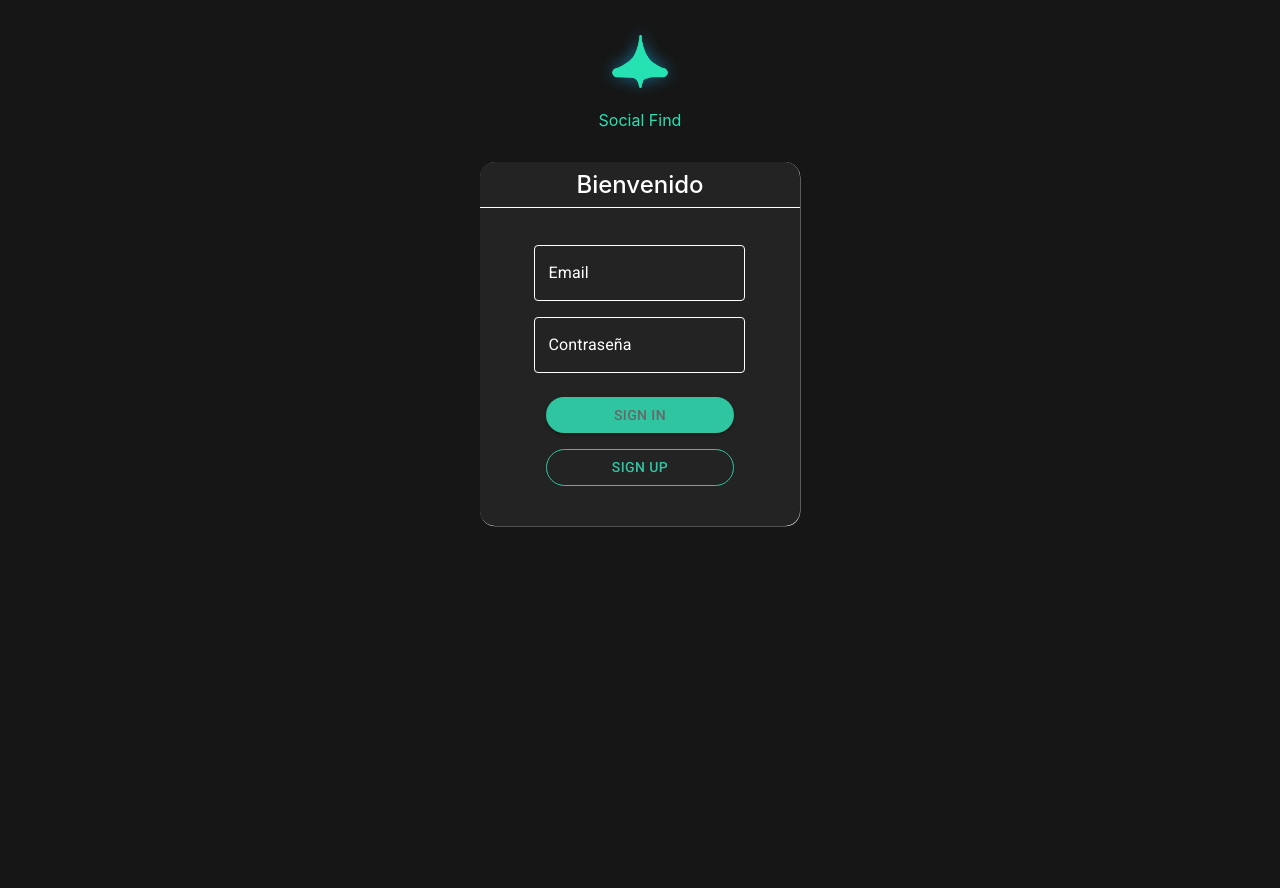
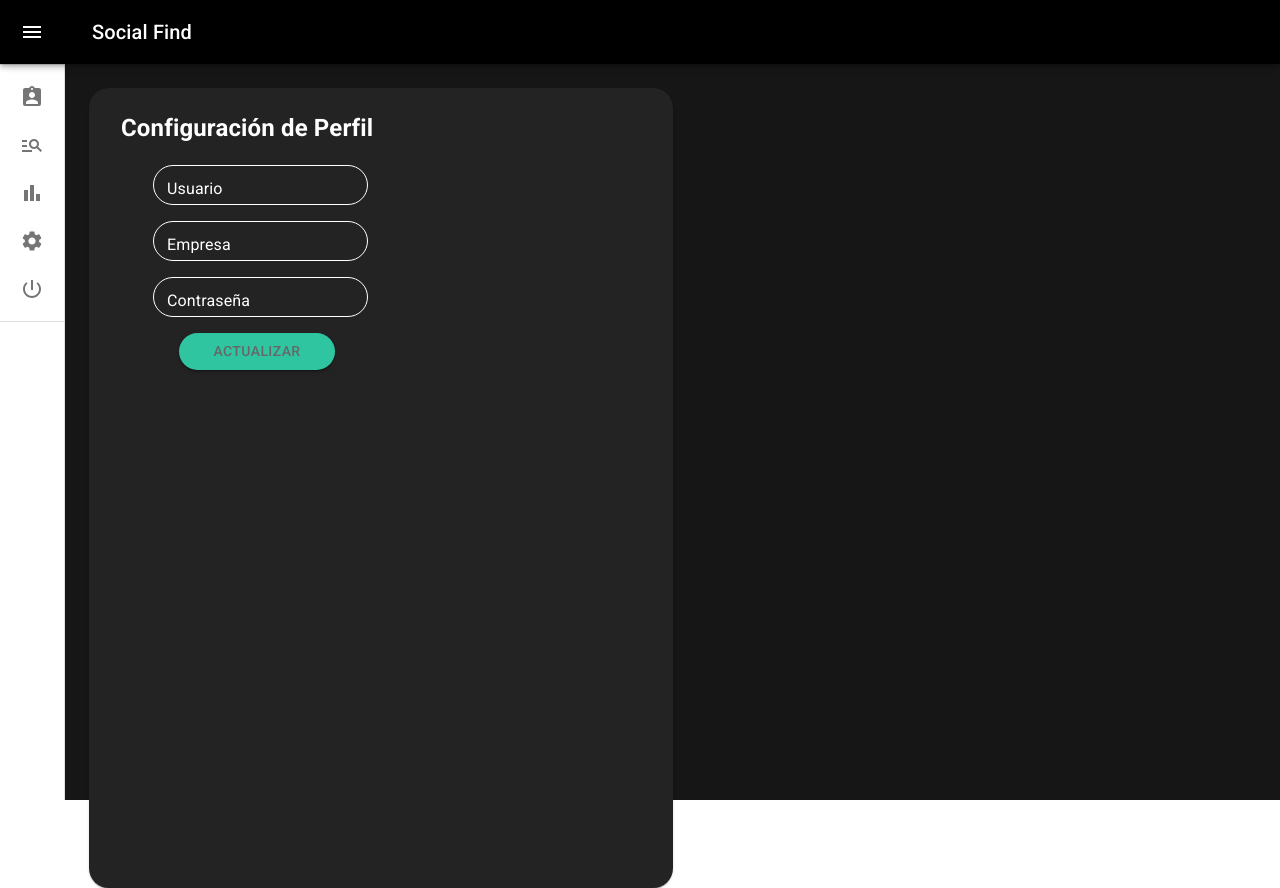
Before and after one commit to Adasso/COGNITIVE-PROJECT, a React (Create React App) app: page / in a window 1280 px wide. Before the commit the page ends 800 px from the top, so only its background shows below. Built offline with nearby package versions, Linux system fonts and the light colour scheme.

Commit message:
Add Settings Page and styling.

```diff
--- a/src/App.css
+++ b/src/App.css
@@ -84,15 +84,18 @@
   max-width: 60rem;
   min-height: 3rem;
   margin: 2rem;
+  padding: 0.5rem;
   background-color: #161616 !important;
   color: white !important;
+  border-radius: 10px !important;
 }
 
 .ViewContainer{
   max-width: 80rem;
-  padding: 2rem;
+  padding: 0.1rem 2rem 2rem 2rem;
   background-color: #232323 !important;
   height: 100vh;
+  border-radius: 20px !important;
 }
 
 .NavbarContentContainer{
@@ -110,8 +113,8 @@
   background-color: black !important;
 }
 
-.DrawerStyle{
-  background-color: #161616 !important;
+div.DraweStyle{
+  background: #161616 !important;
 }
 
 .LoginTitle{
@@ -125,8 +128,30 @@
 
 .ButtonContainer{
   margin: 1rem;
+  max-width: 15rem;
 }
 
 .ExtraPadding{
   margin: 0 0 1.5rem 0 !important;
 }
+
+fieldset.MuiOutlinedInput-notchedOutline{
+  border-radius: 20px !important;
+}
+
+div.MuiInputBase-formControl{
+  height: 40px;
+}
+
+input.MuiInputBase-input{
+  padding: 0.5rem 1rem 0.5rem 1rem !important;
+}
+
+label.MuiInputLabel-formControl{
+  line-height: 1em !important;
+}
+
+.SettingsInputContainer {
+  text-align: left !important;
+  margin: 1rem 1rem 1rem 2rem;
+}
--- a/src/App.js
+++ b/src/App.js
@@ -1,55 +1,5 @@
-import logo from './logo.png';
 import './App.css';
-import { Button, Card, CardContent, Grid, TextField } from '@mui/material';
-import { Container } from '@mui/system';
-
-const LoginForm = () =>{
-  return <Card sx={{minWidth: 275}}  className="LoginCard">
-  <CardContent className="LoginContent">
-    <div className='LoginTitle'>
-     Bienvenido
-    </div>
-    <div className="TextInputContainer">
-     <TextField id="outlined-basic" label="Email" variant="outlined" className="TextFieldStyle"/>
-    </div>
-    <div className="TextInputContainer ExtraPadding">
-      <TextField id="outlined-basic" label="Contraseña" variant="outlined" className="TextFieldStyle"/>
-    </div>
-    <div className="ButtonContainer">
-      <Button variant="contained" className="PrimaryButtonStyle">Sign In</Button>
-    </div>
-    <div className="ButtonContainer">
-      <Button variant="outlined" className="SecondaryButtonStyle">Sign Up</Button>
-    </div>
-
-  </CardContent>
-</Card>
-}
-
-const LoginLogo = () =>{
-  return <div className="LogoContainer">
-    <div>
-      <img src={logo} className="App-logo" alt="logo" />
-    </div>
-    Social Find
-  </div>
-}
-
-const Login = () =>{
-  return (
-    <Grid container spacing={0} align="center" justify="center" alignItems="center" height="70vh">
-      <Grid item xs={2}></Grid>
-      <Grid item xs={8}>
-        <Container className="LoginContainer" maxWidth="sm">
-          <LoginLogo></LoginLogo>
-          <LoginForm></LoginForm>
-        </Container>
-      </Grid>
-      <Grid item xs={2}></Grid>
-    </Grid>
-
-  );
-}
+import Login from './routes/Login';
 
 
 function App() {
--- a/src/components/Navbar.js
+++ b/src/components/Navbar.js
@@ -12,12 +12,13 @@ import IconButton from '@mui/material/IconButton';
 import MenuIcon from '@mui/icons-material/Menu';
 import ChevronLeftIcon from '@mui/icons-material/ChevronLeft';
 import ChevronRightIcon from '@mui/icons-material/ChevronRight';
-import ListItem from '@mui/material/ListItem';
-import ListItemButton from '@mui/material/ListItemButton';
-import ListItemIcon from '@mui/material/ListItemIcon';
-import ListItemText from '@mui/material/ListItemText';
-import InboxIcon from '@mui/icons-material/MoveToInbox';
-import MailIcon from '@mui/icons-material/Mail';
+import AssignmentIndIcon from '@mui/icons-material/AssignmentInd';
+import ManageSearchIcon from '@mui/icons-material/ManageSearch';
+import BarChartIcon from '@mui/icons-material/BarChart';
+import SettingsIcon from '@mui/icons-material/Settings';
+import PowerSettingsNewIcon from '@mui/icons-material/PowerSettingsNew';
+
+import Navbaritem from './Navbaritem';
 
 const drawerWidth = 240;
 
@@ -128,29 +129,23 @@ export default function MiniDrawer(props) {
         </DrawerHeader>
         <Divider />
         <List>
-          {['Inbox', 'Starred', 'Send email', 'Drafts'].map((text, index) => (
-            <ListItem key={text} disablePadding sx={{ display: 'block' }}>
-              <ListItemButton
-                sx={{
-                  minHeight: 48,
-                  justifyContent: open ? 'initial' : 'center',
-                  px: 2.5,
-                }}
-              >
-                <ListItemIcon
-                  sx={{
-                    minWidth: 0,
-                    mr: open ? 3 : 'auto',
-                    justifyContent: 'center',
-                  }}
-                >
-                  {index % 2 === 0 ? <InboxIcon /> : <MailIcon />}
-                </ListItemIcon>
-                <ListItemText primary={text} sx={{ opacity: open ? 1 : 0 }} />
-              </ListItemButton>
-            </ListItem>
-          ))}
+            <Navbaritem text={"Usuarios"} openStatus ={open} navpath={"/users"}>
+              <AssignmentIndIcon />
+            </Navbaritem>
+            <Navbaritem text={"Proyectos"} openStatus ={open} navpath={"/projects"}>
+              <ManageSearchIcon />
+            </Navbaritem>
+            <Navbaritem text={"Dashboard"} openStatus ={open} navpath={"/dashboard"}>
+              <BarChartIcon />
+            </Navbaritem>
+            <Navbaritem text={"Configuración"} openStatus ={open} navpath={"/settings"}>
+              <SettingsIcon />
+            </Navbaritem>
+            <Navbaritem text={"Cerrar sesión"} openStatus ={open} navpath={"/log-out"}>
+              <PowerSettingsNewIcon />
+            </Navbaritem>
         </List>
+        <Divider />
       </Drawer>
       <Box className="NavbarContentContainer" component="main" sx={{ flexGrow: 1, p: 3 }}>
         <DrawerHeader />
--- /dev/null
+++ b/src/components/Navbaritem.js
@@ -0,0 +1,37 @@
+import ListItem from '@mui/material/ListItem';
+import ListItemButton from '@mui/material/ListItemButton';
+import ListItemIcon from '@mui/material/ListItemIcon';
+import ListItemText from '@mui/material/ListItemText';
+import { Link } from 'react-router-dom';
+
+
+function Navbaritem(props){
+    return (
+        <ListItem key={props.text} disablePadding sx={{ display: 'block' }}>
+        <ListItemButton
+          sx={{
+            minHeight: 48,
+            justifyContent: props.openStatus ? 'initial' : 'center',
+            px: 2.5,
+          }}
+
+          component={Link} to={props.navpath}
+          >
+          <ListItemIcon
+            sx={{
+              minWidth: 0,
+              mr: props.openStatus ? 3 : 'auto',
+              justifyContent: 'center',
+            }}
+          >
+
+
+            {props.children}
+          </ListItemIcon>
+          <ListItemText primary={props.text} sx={{ opacity: props.openStatus ? 1 : 0 }} />
+        </ListItemButton>
+      </ListItem>
+    );
+}
+
+export default Navbaritem;
--- a/src/components/Viewtitle.js
+++ b/src/components/Viewtitle.js
@@ -1,6 +1,6 @@
 function Viewtitle(props){
     return (
-            <h1 className="ViewTitle">{props.children}</h1>
+            <h2 className="ViewTitle">{props.children}</h2>
     );
 }
 
--- a/src/index.js
+++ b/src/index.js
@@ -11,6 +11,7 @@ import reportWebVitals from './reportWebVitals';
 import Users from "./routes/Users";
 import Dashboard from './routes/Dashboard';
 import Projects from './routes/Projects';
+import Settings from './routes/Settings';
 
 
 
@@ -18,10 +19,12 @@ const root = ReactDOM.createRoot(document.getElementById('root'));
 root.render(
   <BrowserRouter>
     <Routes>
-      <Route path="/" element={<App />} />
+      <Route path="/" element={<Settings />} />
+      <Route path="login" element={<App />} />
       <Route path="users" element={<Users />} />
       <Route path="dashboard" element={<Dashboard />} />
       <Route path="projects" element={<Projects />} />
+      <Route path="settings" element={<Settings />} />
 
 
     </Routes>
--- /dev/null
+++ b/src/routes/Login.js
@@ -0,0 +1,55 @@
+import logo from '../logo.png';
+import '../App.css';
+import { Button, Card, CardContent, Grid, TextField } from '@mui/material';
+import { Container } from '@mui/system';
+
+const LoginForm = () =>{
+  return <Card sx={{minWidth: 275}}  className="LoginCard">
+  <CardContent className="LoginContent">
+    <div className='LoginTitle'>
+     Bienvenido
+    </div>
+    <div className="TextInputContainer">
+     <TextField id="outlined-basic" label="Email" variant="outlined" className="TextFieldStyle"/>
+    </div>
+    <div className="TextInputContainer ExtraPadding">
+      <TextField id="outlined-basic" label="Contraseña" variant="outlined" className="TextFieldStyle"/>
+    </div>
+    <div className="ButtonContainer">
+      <Button variant="contained" className="PrimaryButtonStyle">Sign In</Button>
+    </div>
+    <div className="ButtonContainer">
+      <Button variant="outlined" className="SecondaryButtonStyle">Sign Up</Button>
+    </div>
+
+  </CardContent>
+</Card>
+}
+
+const LoginLogo = () =>{
+  return <div className="LogoContainer">
+    <div>
+      <img src={logo} className="App-logo" alt="logo" />
+    </div>
+    Social Find
+  </div>
+}
+
+
+function Login() {
+    return (
+        <Grid container spacing={0} align="center" justify="center" alignItems="center" height="70vh">
+          <Grid item xs={2}></Grid>
+          <Grid item xs={8}>
+            <Container className="LoginContainer" maxWidth="sm">
+              <LoginLogo></LoginLogo>
+              <LoginForm></LoginForm>
+            </Container>
+          </Grid>
+          <Grid item xs={2}></Grid>
+        </Grid>
+
+      );
+}
+
+export default Login;
--- /dev/null
+++ b/src/routes/Settings.js
@@ -0,0 +1,46 @@
+import '../App.css';
+import Paper from "@mui/material/Paper";
+import Viewtitle from '../components/Viewtitle';
+import Navbar from '../components/Navbar';
+import { Button, TextField, Grid } from '@mui/material';
+
+
+
+function Settings() {
+
+
+  return (
+    <div className="App">
+      <Navbar>
+        <Grid container >
+            <Grid items xs={6}>
+                <Paper className="ViewContainer">
+                    <Viewtitle>
+                        Configuración de Perfil
+                    </Viewtitle>
+                    <div className="TextInputContainer SettingsInputContainer">
+                        <TextField id="outlined-basic" label="Usuario" variant="outlined" className="TextFieldStyle SettingsInput"/>
+                    </div>
+                    <div className="TextInputContainer SettingsInputContainer">
+                        <TextField id="outlined-basic" label="Empresa" variant="outlined" className="TextFieldStyle SettingsInput"/>
+                    </div>
+                    <div className="TextInputContainer SettingsInputContainer">
+                        <TextField id="outlined-basic" label="Contraseña" variant="outlined" className="TextFieldStyle"/>
+                    </div>
+                    <div className="ButtonContainer">
+                        <Button variant="contained" className="PrimaryButtonStyle">Actualizar</Button>
+                    </div>
+                </Paper>
+            </Grid>
+            <Grid items xs={4}>
+
+            </Grid>
+        </Grid>
+
+      </Navbar>
+    </div>
+
+  );
+}
+
+export default Settings;
```
